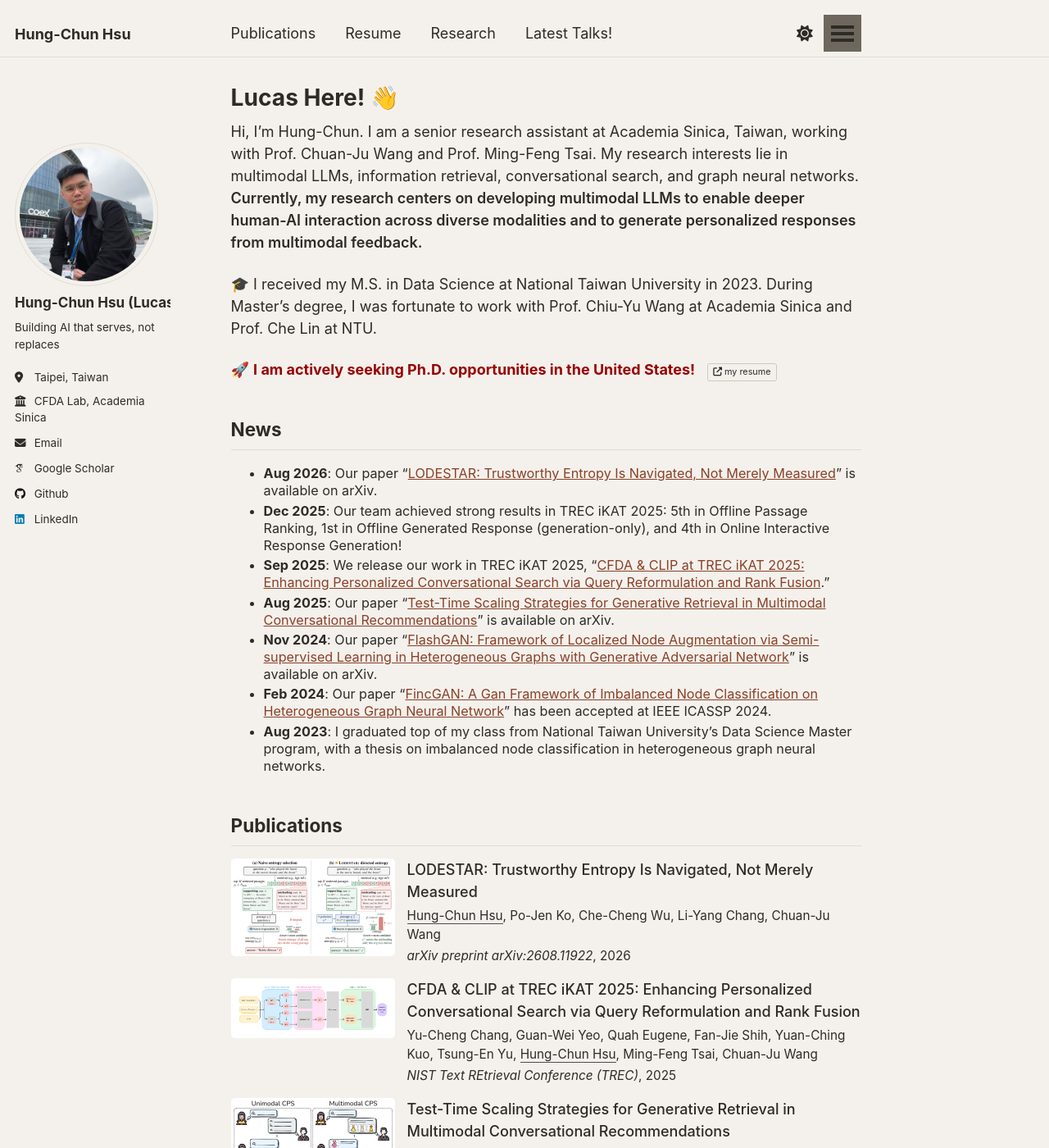
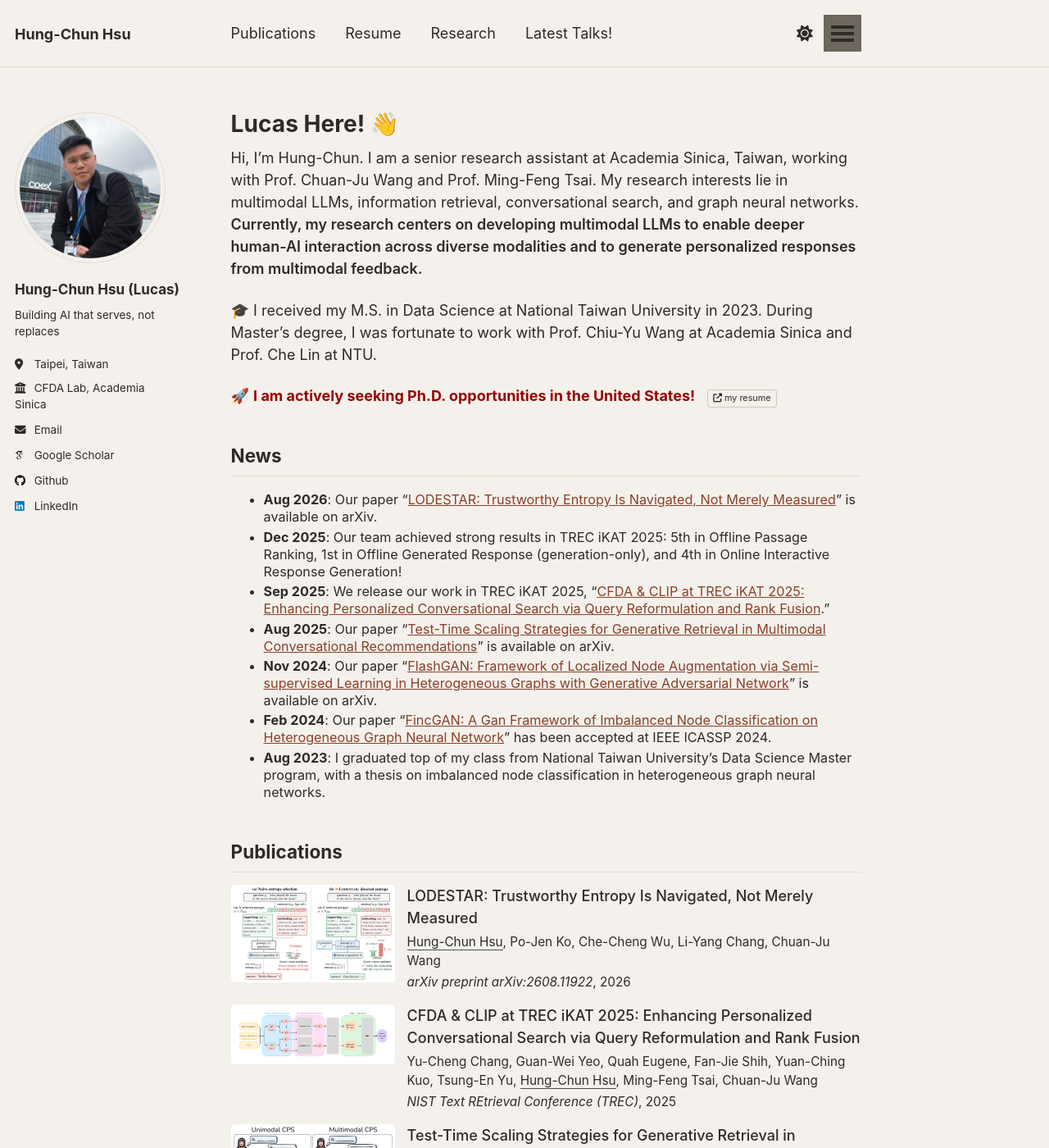
Before and after one commit to lucas-hc-hsu/lucas-hc-hsu.github.io, a Jekyll site: the page built from _pages/about.md, in a window 1280 px wide and 1400 px high. Shown: the whole window at 82% size. Built offline with Jekyll 4.4.1, drawn with Linux system fonts in a browser that asks for light colours; some web fonts are replaced.

Commit message:
Fix the masthead height and the sidebar's placement
The masthead had a fixed height of 70px while its inner wrap needed 81px,
or 94px below $large where the site title drops back into the link row.
The wrap overflowed its own container, and .greedy-nav's background, a
duplicate of the one .masthead already paints, filled that surplus and
erased the bar's bottom border. Visible from about 800px to 924px, where
the overflow reaches 24px. The height is a min-height now and the nav's
background is gone; the border holds across every width in both schemes.

The sidebar's placement is taken over from the theme's .sticky utility,
which the include also puts on the element. It pinned at top: 2em at
every size, which tucks the column under the fixed masthead, and on a
short window pinned a column taller than the screen: on a short page the
last links then could not be reached at all. It now pins only where there
is room, from 1024px wide and 620px tall, and scrolls with the page
otherwise.

Its max-height and overflow-y are gone with it. Those made the column a
scroll container, so any window under about 560px tall grew a second
scrollbar inside the sidebar. Easy to miss where scrollbars are overlays,
plain to see where they are not.

Above the avatar, the gap under the masthead was 104px at rest and none
at all once the sidebar pinned. Both are 55px now, from one measure,
$content-top-gap, used as #main's top margin and as part of the sticky
offset. #main carries that margin at every width; it only had one from
1024px up, and _christmas.scss papered over part of the rest, which is
why the seam appeared when the decorations were switched off.

Two hard-coded copies of the masthead height in the JS are gone: it is
measured and published as --masthead-height for the stylesheet, and the
smooth-scroll offset is measured too, since the bar can now grow.

Checked with a headless browser: masthead alignment and clearances over
127 widths on a fresh load and a resize sweep, the border row sampled
pixel by pixel over 11 widths in both schemes, and the last sidebar link
reachable over 5 pages and 13 window sizes down to 450px tall.

Co-Authored-By: Claude Opus 5 (1M context) <noreply@anthropic.com>
Claude-Session: https://claude.ai/code/session_01C1r8pVFnXDD9EGsEFMnXFy

```diff
--- a/_sass/_masthead.scss
+++ b/_sass/_masthead.scss
@@ -15,7 +15,15 @@ $content-right-inset: span(2 of 12 wide);
   position: fixed;
   background: var(--global-bg-color);
   border-bottom: 1px solid var(--global-border-color);
-  height: $masthead-height;
+  /* A minimum, not a fixed height. The inner wrap needs 81px at desktop widths
+     and 94px below $large, where the site title drops back into the link row
+     carrying the seasonal mark, so a hard height left the wrap overflowing its
+     own container: the bottom 1em of padding fell outside the bar and anything
+     painted there landed on top of the border. Growing to fit also restores the
+     symmetry, 1em of padding above the links and 1em below, rather than 1em and
+     whatever is left. body's top padding and --masthead-height are both measured
+     from this at runtime, so the rest of the layout follows. */
+  min-height: $masthead-height;
   top: 0;
   width: 100%;
 
--- a/_sass/_navigation.scss
+++ b/_sass/_navigation.scss
@@ -175,7 +175,13 @@
 .greedy-nav {
   position: relative;
   min-width: 250px;
-  background: var(--global-bg-color);
+
+  /* No background of its own. .masthead already paints the same colour behind
+     it, so this only ever duplicated it, and the nav's box is taller than the
+     masthead's fixed 70px height whenever the site title carries the seasonal
+     mark. The surplus painted straight over the masthead's bottom border and
+     erased it, most visibly between about 800px and 924px where the title drops
+     back into the link row and the box grows to 94px. */
 
   a {
     display: block;
--- a/_sass/_page.scss
+++ b/_sass/_page.scss
@@ -5,15 +5,23 @@
 #main {
   @include container;
   @include clearfix;
-  margin-top: 0;
+
+  /* The gap under the masthead while the page is at rest. body's padding already
+     tracks the masthead's measured height, so the visible gap is this value less
+     the masthead's 1px border. It covers the sidebar and the article alike, so
+     the avatar and the page title stay on one line.
+
+     Set at every width, not just from $sidebar-screen-min-width up as the theme
+     had it. Below that the margin was 0 and the avatar sat flush against the
+     masthead; _christmas.scss papered over part of the range (925px to 1023px)
+     with an !important of its own, which is why the seam only became visible
+     once the decorations were switched off. */
+  margin-top: $content-top-gap;
+
   padding-left: 1em;
   padding-right: 1em;
   animation: intro 0.3s both;
   animation-delay: 0.35s;
-
-  @media screen and (min-width: $sidebar-screen-min-width) {
-    margin-top: 2em;
-  }
 
   @include breakpoint($large) {
     max-width: $x-large;
--- a/_sass/_sidebar.scss
+++ b/_sass/_sidebar.scss
@@ -13,7 +13,23 @@
   @include clearfix();
   margin-bottom: 1em;
 
-  @media screen and (min-width: $sidebar-screen-min-width) {
+  /* _includes/sidebar.html also puts the theme's .sticky utility on this
+     element, which pins it at top: 2em from $large up whatever the window is
+     doing. 2em tucks the column under the fixed masthead, and on a short window
+     it pins a column taller than the screen, which is how the last links became
+     unreachable on a short page. Take the position over here instead: static
+     unless the query below finds room to pin properly. _utilities.scss is
+     imported before this file, so this wins at equal specificity. */
+  position: static;
+
+  /* The height condition matters as much as the width one. Pinning only makes
+     sense while the column fits the space it is pinned into: it needs about
+     490px plus the offset below the masthead, so about 615px of window. On a
+     shorter one the pinned column runs off the bottom of the screen, and on a
+     short page its last links cannot be reached at all, because there is not
+     enough article left to push it back up. Below this it just scrolls with the
+     page, which reaches everything. */
+  @media screen and (min-width: $sidebar-screen-min-width) and (min-height: 620px) {
     /* Sticky, not fixed. A fixed sidebar keeps its viewport band all the way
        down the page, so on a short window the footer scrolls up underneath it
        and paints over the last links (LinkedIn first) with no way to reveal
@@ -21,14 +37,37 @@
        inside #main, so it is pushed up by the end of the content instead of
        being overlapped by the footer.
 
-       top: 0 rather than the masthead height on purpose -- the greedy-nav JS
-       sets an inline padding-top from the masthead's measured height, which
-       already holds the content clear of it, and that measurement tracks a
-       wrapped menu where a hard-coded value would not. */
+       The offset is the masthead's measured height, published as
+       --masthead-height by the greedy-nav JS so it tracks a menu that has
+       wrapped or a theme that makes the bar taller. The Sass value is only the
+       fallback for before the script runs.
+
+       $content-top-gap is added on top so the sidebar pins at the same distance
+       below the masthead that it sits at when the page is at rest, instead of
+       sliding up flush against it.
+
+       It is an offset rather than padding on purpose. As padding it also opened
+       the same gap again at the top of the page, where body's own padding has
+       already cleared the masthead. As a sticky offset it only applies where it
+       is needed. Decorations that want more room above the avatar, the
+       Christmas wreath in particular, still add their own padding on top of
+       this and are unaffected. */
     position: sticky;
-    top: 0;
-    max-height: 100vh;
-    overflow-y: auto;               // Add scrollbar if the sidebar is too long
+    top: calc(var(--masthead-height, #{$masthead-height}) + #{$content-top-gap});
+
+    /* No max-height, and so no overflow-y either.
+
+       The theme capped this column at the viewport and gave it overflow-y: auto,
+       which turns it into a scroll container. The column is about 490px tall, so
+       on any window shorter than roughly 560px the cap bit and a second, nested
+       scrollbar appeared inside the sidebar. It shows up as a real draggable bar
+       in browsers with classic scrollbars, and is easy to miss in one that draws
+       overlay scrollbars, which is why it went unnoticed here for a while.
+
+       Sticky does not need the cap. The column is shorter than all but the most
+       cramped windows, and when it is taller the end of #main pushes it up and
+       brings the bottom into view, which is the same gesture the reader is
+       already making. */
   }
 
   @include breakpoint($large) {
@@ -97,7 +136,18 @@
   }
 
   img {
-    max-width: 175px;
+    /* Sized to match the name's ink width so the two share a centre line.
+       Both start at the column's left edge, so equal widths is the same thing
+       as equal centres, and it holds without either of them being centred in
+       the column.
+
+       The name is nowrap at font-size min($type-size-5, 9cqw), so its width
+       tracks the column at 97% until the font caps out, and is a flat ~194px
+       above that. width + max-width reproduces exactly that curve. Box-sizing
+       is border-box, so the padding and border below sit inside this width and
+       do not shift the circle off centre. */
+    width: 97%;
+    max-width: 194px;
     border-radius: 50%;
 
     @include breakpoint($large) {
@@ -126,7 +176,8 @@
   margin: 0;
 
   @include breakpoint($large) {
-    margin-top: 10px;
+    /* More air under the photo than the theme's stock 10px. */
+    margin-top: 22px;
     margin-bottom: 10px;
   }
 }
--- a/_sass/_variables.scss
+++ b/_sass/_variables.scss
@@ -164,5 +164,11 @@ $navicon-width              : 28px;
 /* Width kept clear at the right end of the masthead for the theme toggle:
    its link box (1rem margin + the icon, ~2.1rem) plus breathing room. */
 $theme-toggle-reserve       : 3rem !default;
+
+/* Gap between the masthead and the top of the page content. Used twice: as
+   #main's top margin, which sets it while the page is at rest, and as part of
+   the sidebar's sticky offset, which sets it once the sidebar pins. Keeping one
+   value means the sidebar does not jump to a different gap as you scroll. */
+$content-top-gap            : 56px !default;
 $navicon-height             : 4px;
 $global-transition          : all 0.2s ease-in-out;
--- a/assets/js/_main.js
+++ b/assets/js/_main.js
@@ -40,7 +40,10 @@ $(document).ready(function(){
   // No px copy of $large here any more: the stylesheet's breakpoints compile to
   // em, so a hard-coded pixel figure only agreed with them at a 16px default
   // font size. Anything that needs the breakpoint should ask CSS, not restate it.
-  const scssMastheadHeight = 70;  // pixels
+  //
+  // Same for the masthead: it is a min-height now and grows with its contents,
+  // so the offset anchored links need has to be measured rather than assumed.
+  const scssMastheadHeight = $('.masthead').outerHeight();
 
   // Initialize theme (defaults to dark if no preference saved)
   setTheme();
```
Also changed, not shown: assets/js/main.min.js, assets/js/plugins/jquery.greedy-navigation.js.
